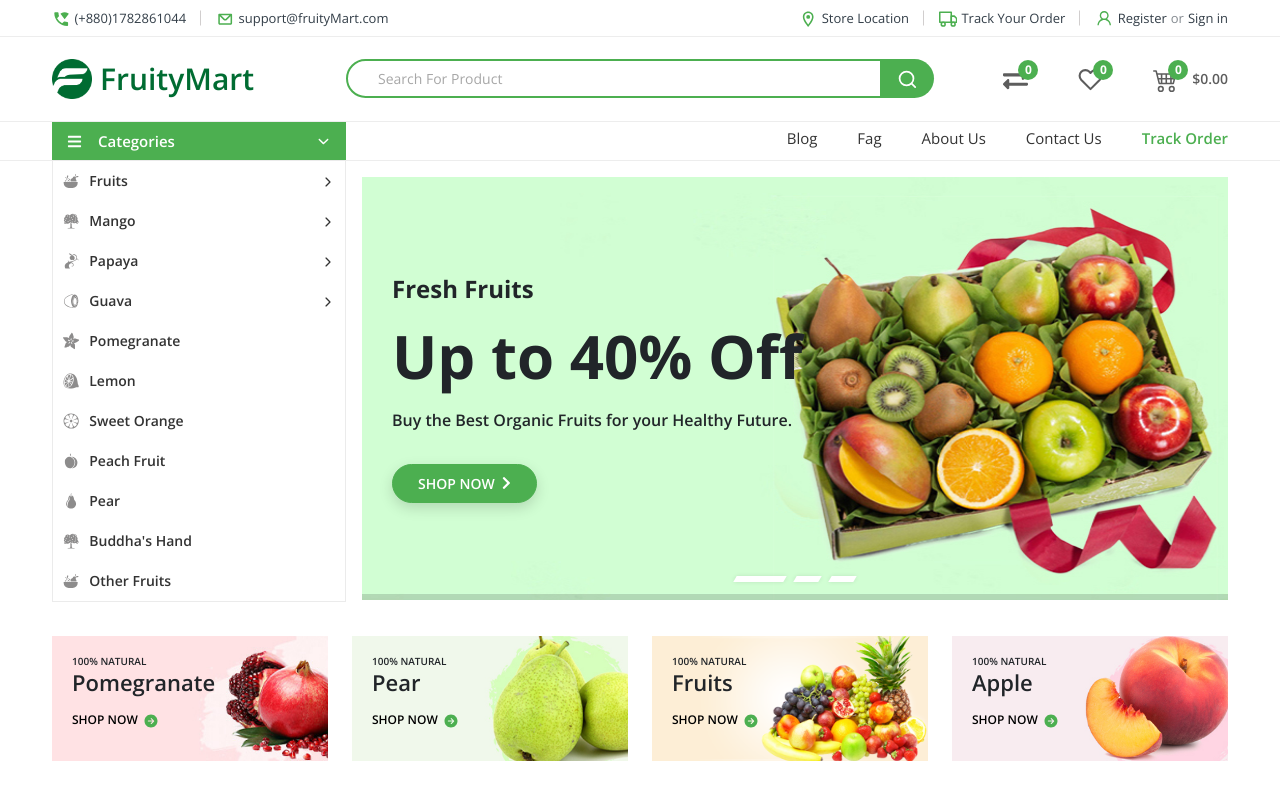
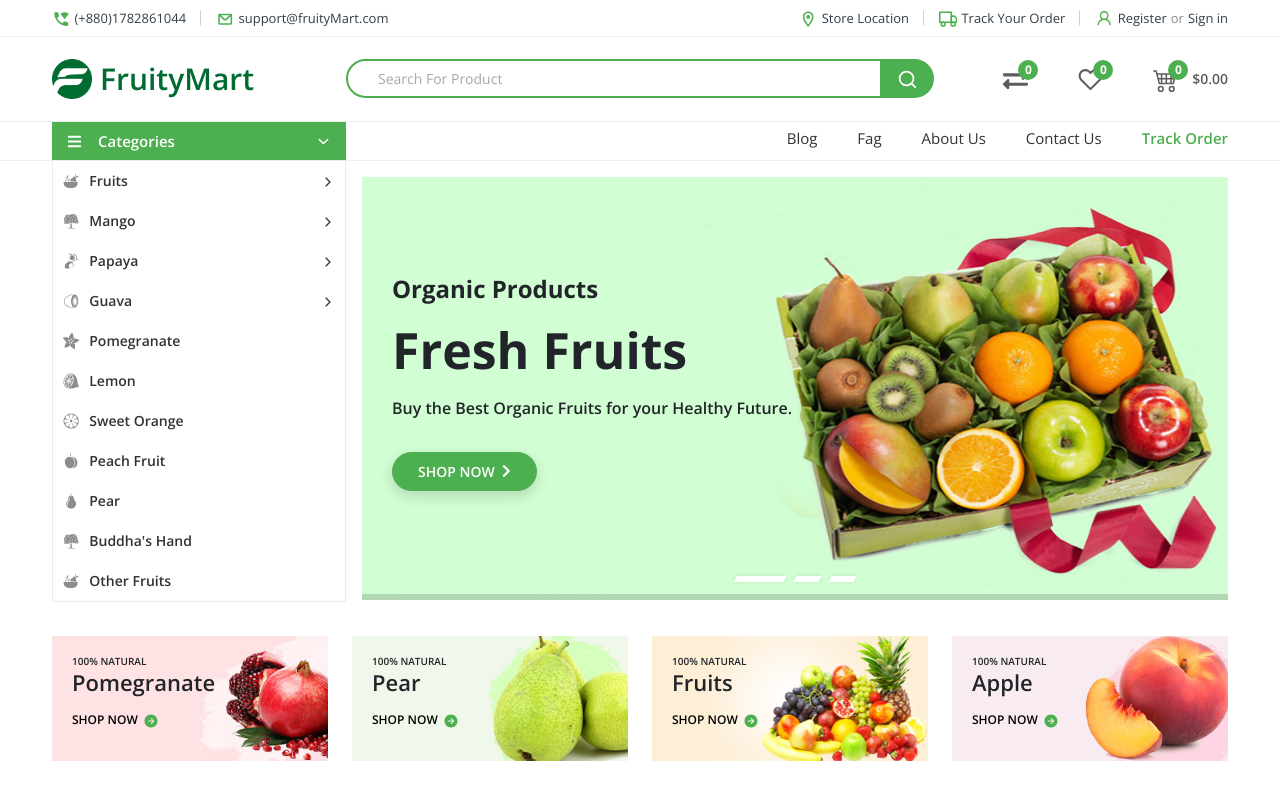
Before and after one commit to shahnewaz171/FruityMart, a React (Create React App) app: page / in a window 1280 px wide. Shown: the top 800 px of the page. Built offline with nearby package versions, Linux system fonts and the light colour scheme.

Commit message:
updated main banner information

```diff
--- a/src/components/Home/MainBanner/MainBanner.css
+++ b/src/components/Home/MainBanner/MainBanner.css
@@ -84,7 +84,7 @@
     font-size: 24px;
 }
 .header-banner .header-banner-description h2{
-    font-size: 60px;
+    font-size: 50px;
 }
 .header-banner .header-banner-description p{
     font-size: 16px;
--- a/src/components/Home/MainBanner/MainBanner.js
+++ b/src/components/Home/MainBanner/MainBanner.js
@@ -30,8 +30,8 @@ const MainBanner = () => {
                             <Slider {...settings}>
                                 <div>
                                     <div className="header-banner-description banner-margin">
-                                        <h4 className="fw-bold mb-sm-3 animate__animated slideInUp">Fresh Fruits</h4>
-                                        <h2 className="fw-bold mb-sm-3 animate__animated slideInDown">Up to 40% Off</h2>
+                                        <h4 className="fw-bold mb-sm-3 animate__animated slideInUp">Organic Products</h4>
+                                        <h2 className="fw-bold mb-sm-3 animate__animated slideInDown">Fresh Fruits</h2>
                                         <p className="animate__animated slideInRight">Buy the Best Organic Fruits for your Healthy Future.</p>
                                         <Link to="/a" className="btn mt-sm-3 text-uppercase hShop-btn">Shop now <FontAwesomeIcon icon={faChevronRight} className="ms-1" /></Link>
                                     </div>
@@ -40,8 +40,8 @@ const MainBanner = () => {
                                 </div>
                                 <div>
                                     <div className="header-banner-description banner-margin">
-                                        <h4 className="fw-bold mb-sm-3 animate__animated slideInUp">Sessional Fruits</h4>
-                                        <h2 className="fw-bold mb-sm-3 animate__animated slideInDown">Up to 20% Off</h2>
+                                        <h4 className="fw-bold mb-sm-3 animate__animated slideInUp">Organic Products</h4>
+                                        <h2 className="fw-bold mb-sm-3 animate__animated slideInDown">Sessional Fruits</h2>
                                         <p className="animate__animated slideInDown">Buy the Best Organic Fruits for your Healthy Future.</p>
                                         <Link to="/a" className="btn mt-sm-3 text-uppercase hShop-btn">Shop now <FontAwesomeIcon icon={faChevronRight} className="ms-1" /></Link>
                                     </div>
@@ -50,8 +50,8 @@ const MainBanner = () => {
                                 </div>
                                 <div>
                                     <div className="header-banner-description banner3-margin">
-                                        <h4 className="fw-bold mb-sm-3 animate__animated slideInUp">Others Fruits</h4>
-                                        <h2 className="fw-bold mb-sm-3 animate__animated slideInDown">Up to 30% Off</h2>
+                                        <h4 className="fw-bold mb-sm-3 animate__animated slideInUp">Organic Products</h4>
+                                        <h2 className="fw-bold mb-sm-3 animate__animated slideInDown">Others Fruits</h2>
                                         <p className="animate__animated slideInLeft">Buy the Best Organic Fruits for your Healthy Future.</p>
                                         <Link to="/a" className="btn mt-sm-3 text-uppercase hShop-btn">Shop now <FontAwesomeIcon icon={faChevronRight} className="ms-1" /></Link>
                                     </div>
```
Also changed, not shown: src/images/banner/bb1.jpg (added).
